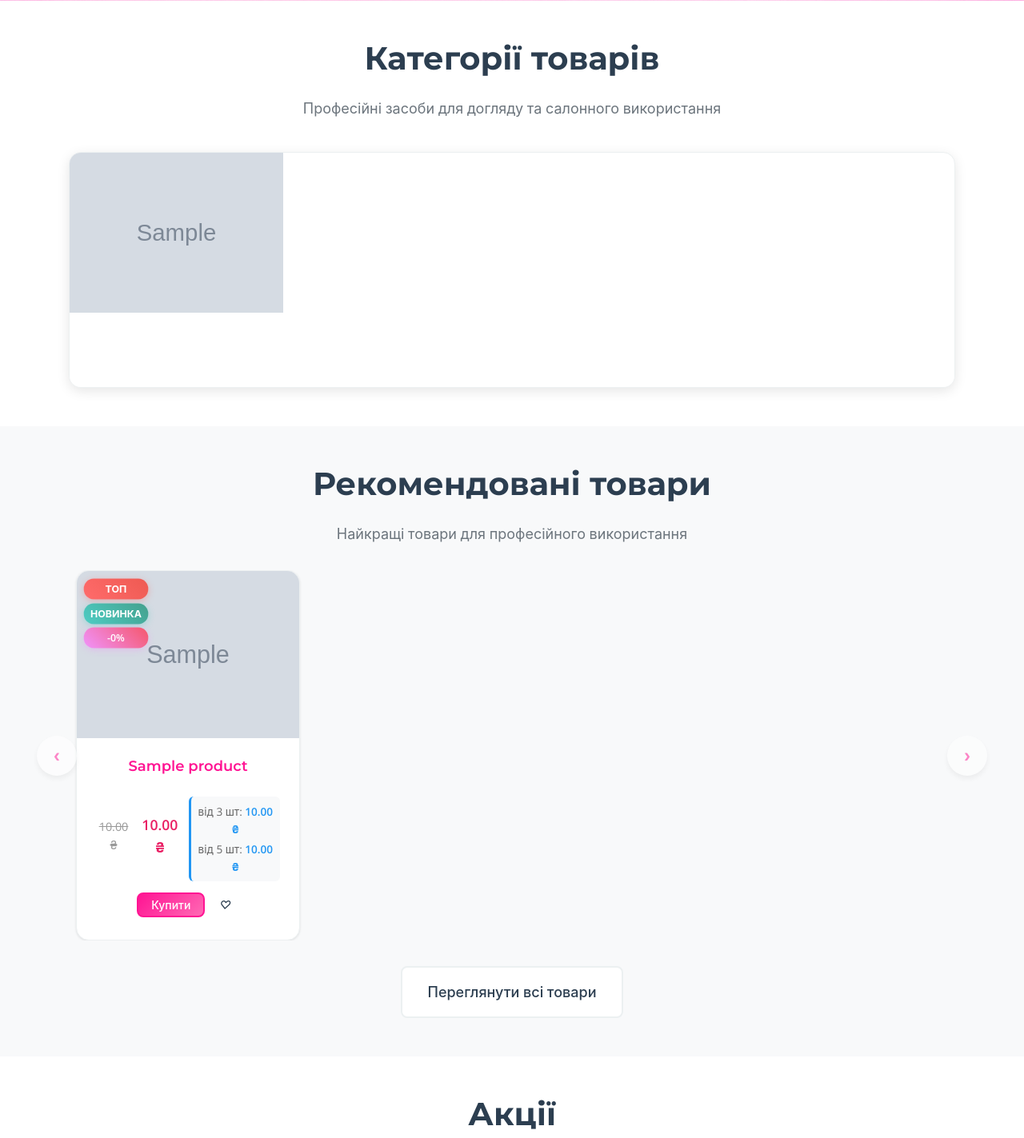
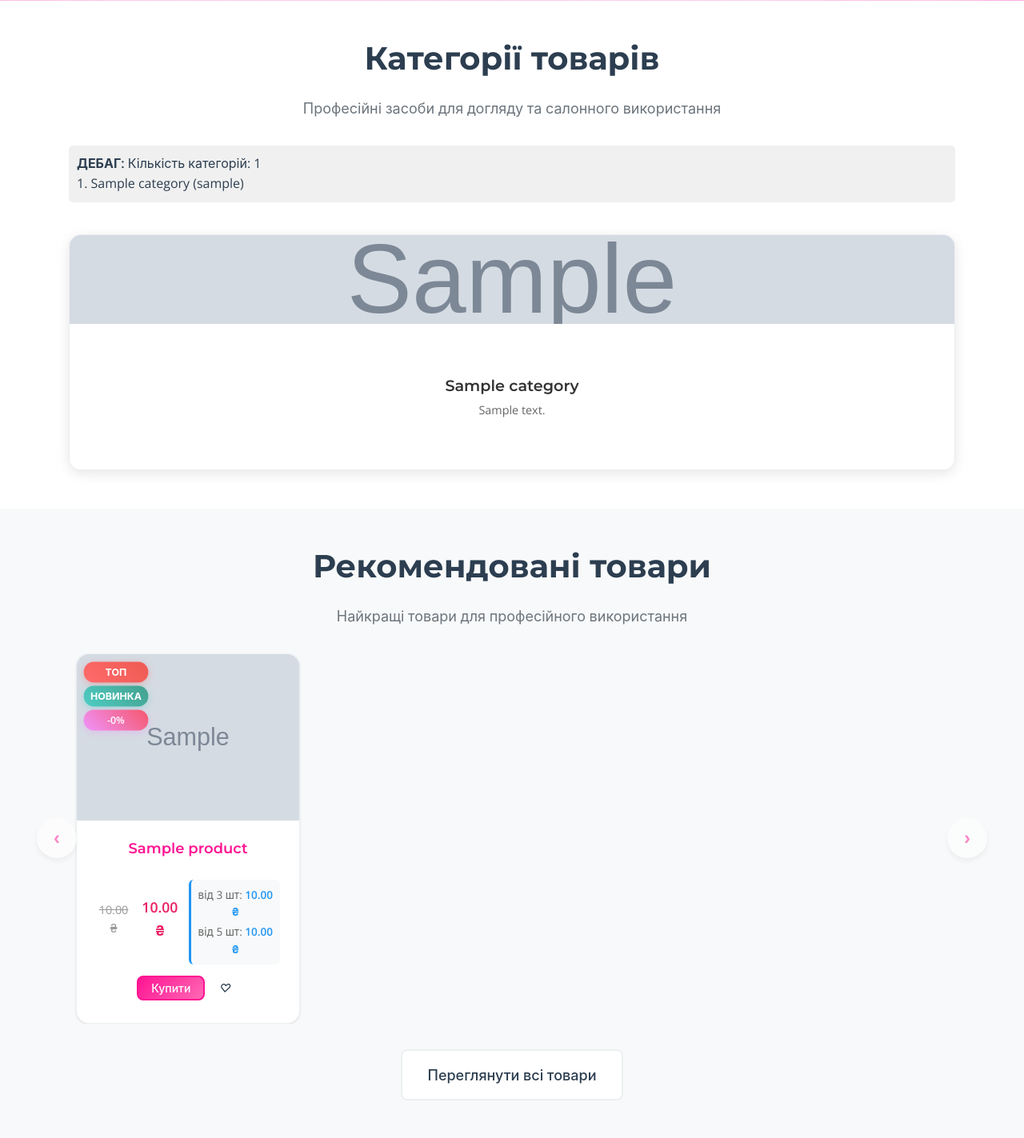
Before and after one commit to Sophie-sd/redrabbit, a Django app: page / in a window 1280 px wide. Shown: the part 601-2024 px from the top of the page at 80% size. Run offline with Django 5.2, Linux system fonts and the light colour scheme; tables that the repository leaves empty hold one stand-in row (values such as "Sample post"); grey boxes marked "Sample" are stand-in pictures; some libraries are stand-ins or nearby versions.

Commit message:
🔍 ДЕБАГ: Додано тимчасовий дебаг для перевірки категорій
✅ Що зроблено:
- Додано дебаг блоки в home.html та catalog.html
- Оптимізовано CSS файл categories.css
- Виправлено порядок завантаження CSS файлів
- Оновлено views з правильним сортуванням

🔍 Дебаг інформація:
- Показує кількість категорій
- Виводить всі назви та slug'и
- Допоможе знайти проблему

📝 ТИМЧАСОВО - буде видалено після виправлення!

```diff
--- a/apps/core/views.py
+++ b/apps/core/views.py
@@ -17,7 +17,7 @@
         context.update({
             'featured_products': Product.objects.filter(is_featured=True, is_active=True)[:8],
             'sale_products': Product.objects.filter(is_sale=True, is_active=True)[:5],
-            'categories': Category.objects.filter(parent=None, is_active=True)[:12],
+            'categories': Category.objects.filter(parent=None, is_active=True).order_by('sort_order', 'name'),
             'latest_articles': Article.objects.filter(is_published=True)[:3],
         })
         return context
@@ -29,7 +29,7 @@
 
     def get_context_data(self, **kwargs):
         context = super().get_context_data(**kwargs)
-        context['categories'] = Category.objects.filter(parent=None, is_active=True)
+        context['categories'] = Category.objects.filter(parent=None, is_active=True).order_by('sort_order', 'name')
         return context
 
 
--- a/static/css/categories.css
+++ b/static/css/categories.css
@@ -1,4 +1,4 @@
-/* Стилі для категорій товарів */
+/* Стилі для категорій товарів - ОСНОВНИЙ ФАЙЛ */
 
 .categories-grid {
     display: grid;
@@ -9,10 +9,15 @@
 
 .category-card {
     position: relative;
-    transition: all 0.3s ease;
+    background: white;
+    border: 1px solid #eee;
     border-radius: 15px;
     overflow: hidden;
     box-shadow: 0 4px 15px rgba(0,0,0,0.1);
+    transition: all 0.3s ease;
+    height: 100%;
+    display: flex;
+    flex-direction: column;
 }
 
 .category-card:hover {
@@ -25,6 +30,8 @@
     text-decoration: none;
     color: inherit;
     height: 100%;
+    display: flex;
+    flex-direction: column;
 }
 
 .category-image {
@@ -60,6 +67,10 @@
 .category-content {
     padding: 20px;
     background: white;
+    flex-grow: 1;
+    display: flex;
+    flex-direction: column;
+    justify-content: center;
 }
 
 .category-name {
@@ -68,6 +79,7 @@
     margin: 0 0 8px 0;
     color: #333;
     transition: color 0.3s ease;
+    text-align: center;
 }
 
 .category-description {
@@ -75,6 +87,7 @@
     color: #666;
     margin: 0;
     line-height: 1.4;
+    text-align: center;
 }
 
 .category-card:hover .category-name {
@@ -128,6 +141,7 @@
     letter-spacing: 0.5px;
     box-shadow: 0 2px 8px rgba(0,0,0,0.2);
     animation: badgeBounce 1.5s ease-in-out infinite;
+    z-index: 2;
 }
 
 /* Анімації */
@@ -220,4 +234,9 @@
         -webkit-transform: translateY(-5px) translateZ(0);
         transform: translateY(-5px) translateZ(0);
     }
+
+    .category-featured:hover {
+        -webkit-transform: translateY(-8px) translateZ(0);
+        transform: translateY(-8px) translateZ(0);
+    }
 }
--- a/templates/base.html
+++ b/templates/base.html
@@ -48,10 +48,10 @@
     <link rel="stylesheet" href="{% static 'css/base.min.css' %}">
     <link rel="stylesheet" href="{% static 'css/layout.min.css' %}">
     <link rel="stylesheet" href="{% static 'css/components.min.css' %}">
-    <link rel="stylesheet" href="{% static 'css/categories.css' %}">
-    <link rel="stylesheet" href="{% static 'css/pricing.css' %}">
     <link rel="stylesheet" href="{% static 'css/sliders.min.css' %}">
     <link rel="stylesheet" href="{% static 'css/blog.css' %}">
+    <link rel="stylesheet" href="{% static 'css/pricing.css' %}">
+    <link rel="stylesheet" href="{% static 'css/categories.css' %}"> <!-- Останній для перекриття -->
     <link rel="stylesheet" href="{% static 'css/mobile.min.css' %}">
     <link rel="stylesheet" href="{% static 'css/ios-safari.min.css' %}">
     {% block extra_css %}{% endblock %}
--- a/templates/core/home.html
+++ b/templates/core/home.html
@@ -38,6 +38,14 @@
             <p class="section-subtitle">
                 Професійні засоби для догляду та салонного використання
             </p>
+        </div>
+
+        <!-- ДЕБАГ: Показуємо кількість категорій -->
+        <div style="background: #f0f0f0; padding: 10px; margin: 10px 0; border-radius: 5px;">
+            <strong>ДЕБАГ:</strong> Кількість категорій: {{ categories|length }}
+            {% for cat in categories %}
+                <div>{{ forloop.counter }}. {{ cat.name }} ({{ cat.slug }})</div>
+            {% endfor %}
         </div>
 
         <div class="categories-grid">
@@ -86,6 +94,10 @@
                             {% endif %}
                         </div>
                     </a>
+                </div>
+            {% empty %}
+                <div class="col-12 text-center">
+                    <p class="text-muted">Категорії завантажуються...</p>
                 </div>
             {% endfor %}
         </div>
```
Also changed, not shown: templates/core/catalog.html (+8 -0 lines).
